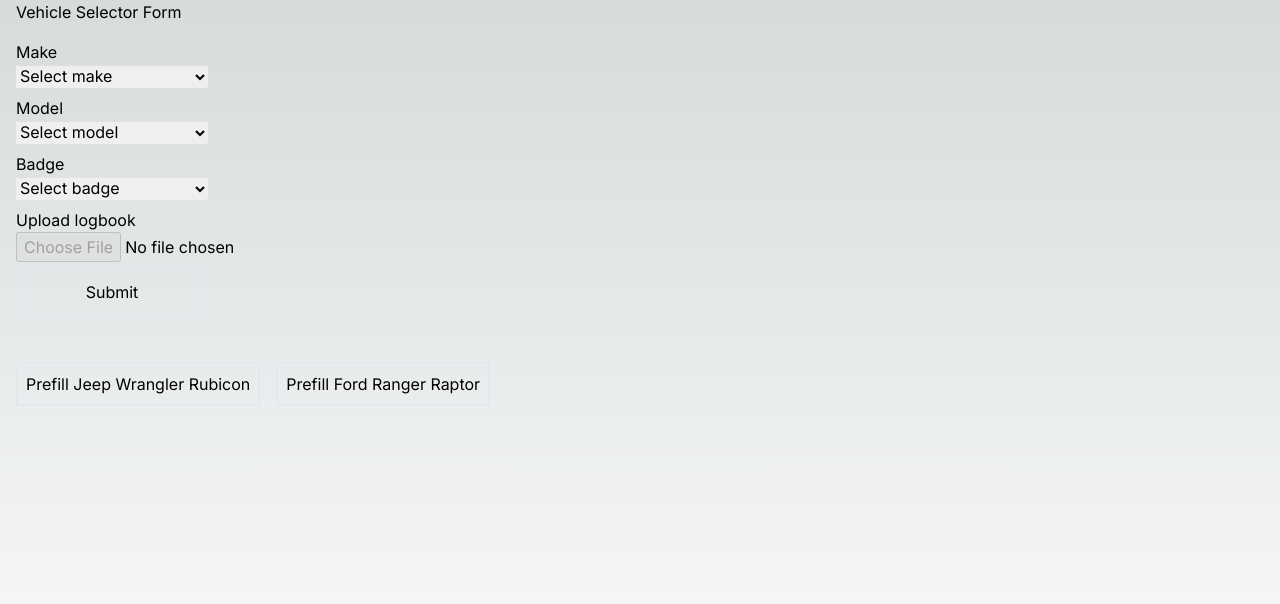
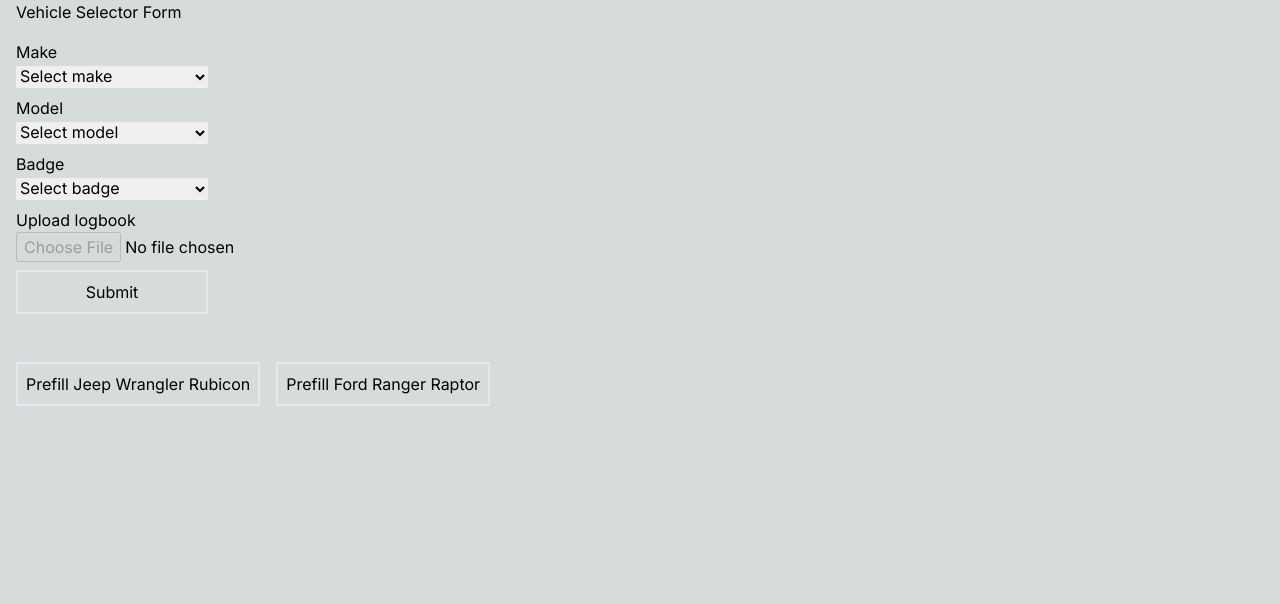
Before and after one commit to kieranongh/vehicle-selector-fe, a Next.js app: page / in a window 1280 px wide. Shown: the top 604 px of the page. Built offline with nearby package versions, Linux system fonts and the light colour scheme.

Commit message:
Make background simple

```diff
--- a/src/app/globals.css
+++ b/src/app/globals.css
@@ -4,24 +4,17 @@
 
 :root {
   --foreground-rgb: 0, 0, 0;
-  --background-start-rgb: 214, 219, 220;
-  --background-end-rgb: 255, 255, 255;
+  --background-rgb: 214, 219, 220;
 }
 
 /* @media (prefers-color-scheme: dark) {
   :root {
     --foreground-rgb: 255, 255, 255;
-    --background-start-rgb: 0, 0, 0;
-    --background-end-rgb: 0, 0, 0;
+    --background-rgb: 0, 0, 0;
   }
 } */
 
 body {
   color: rgb(var(--foreground-rgb));
-  background: linear-gradient(
-      to bottom,
-      transparent,
-      rgb(var(--background-end-rgb))
-    )
-    rgb(var(--background-start-rgb));
+  background: rgb(var(--background-rgb))
 }
```
